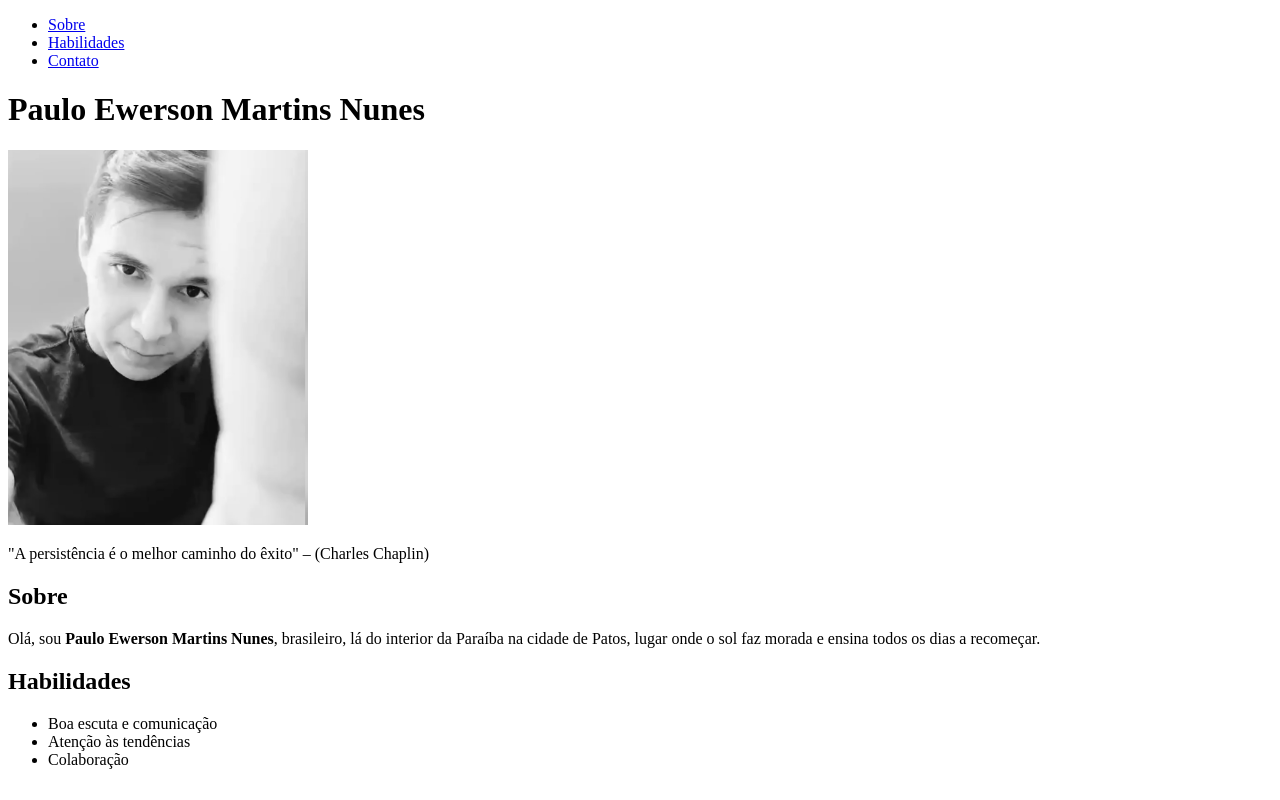
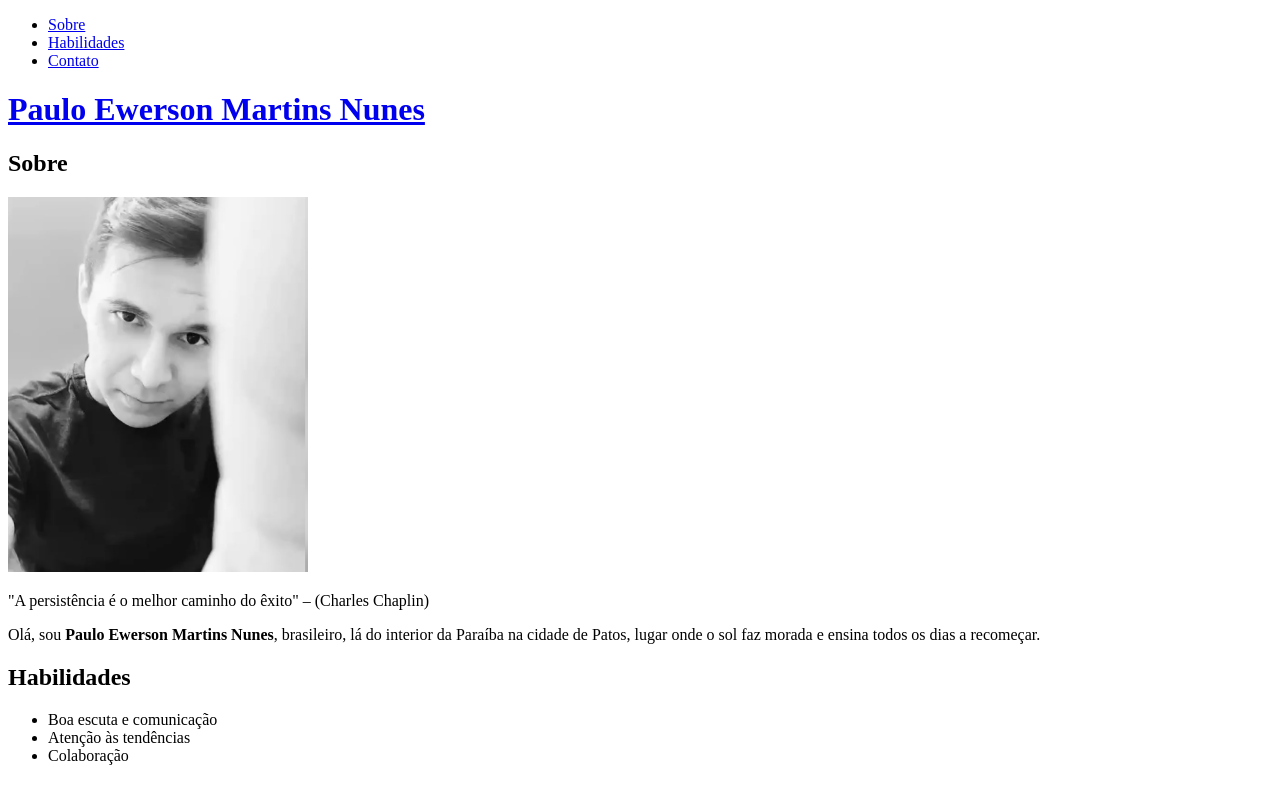
Before and after one commit to PauloEwerson/PauloEwerson.github.io, a plain HTML site: page index.html in a window 1280 px wide. Drawn offline with Linux system fonts and the light colour scheme.

Commit message:
Req 04 - define link interno para foto

```diff
--- a/index.html
+++ b/index.html
@@ -24,12 +24,13 @@
       </ul>
     </nav>
 
-<h1>Paulo Ewerson Martins Nunes</h1>
+<h1><a href="#imgPerfil">Paulo Ewerson Martins Nunes</a></h1>
 
-<img src="img/perfil.jpg" width="300px" alt='Imagem de Paulo Ewerson'>
-<p>"A persistência é o melhor caminho do êxito" – (Charles Chaplin)</p>
 
 <h2>Sobre</h2>
+
+<img id="imgPerfil" src="img/perfil.jpg" width="300px" alt='Imagem de Paulo Ewerson'>
+<p>"A persistência é o melhor caminho do êxito" – (Charles Chaplin)</p>
 
 <p>Olá, sou <strong>Paulo Ewerson Martins Nunes</strong>,
   brasileiro, lá do interior da Paraíba na cidade de Patos,
```
